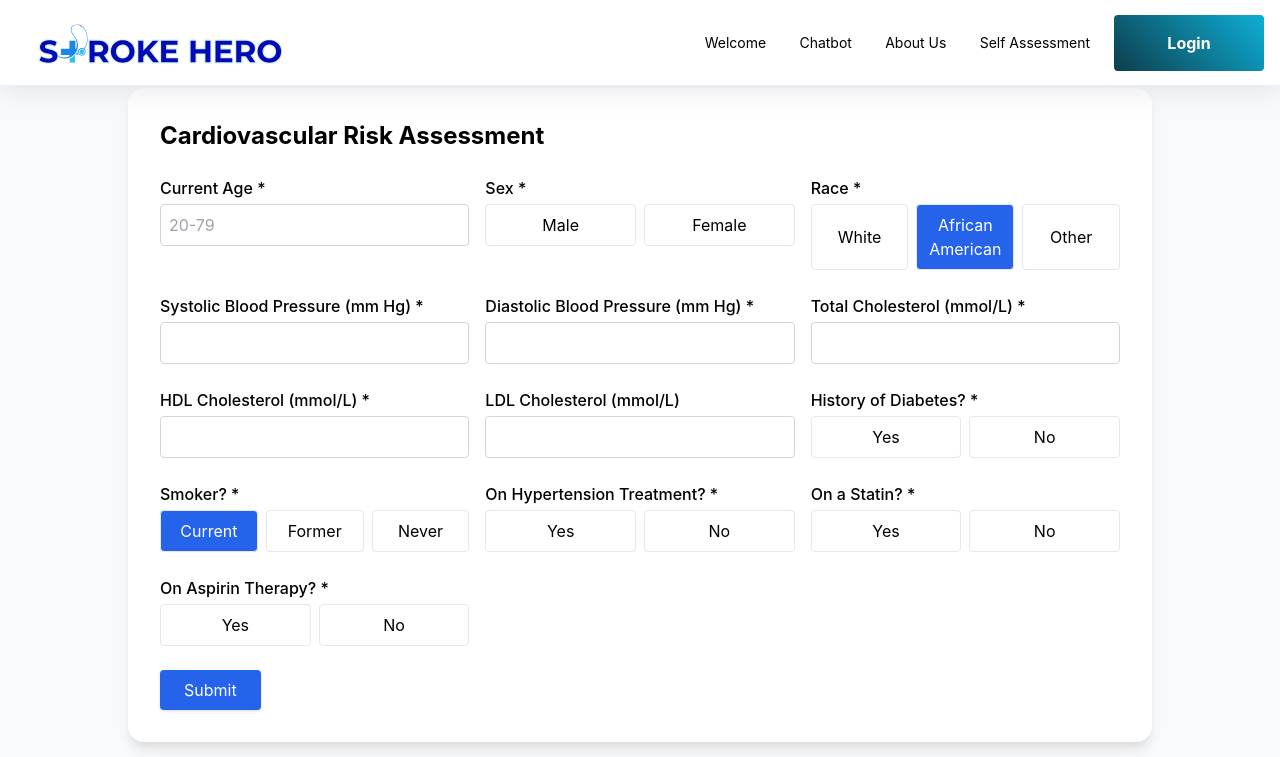
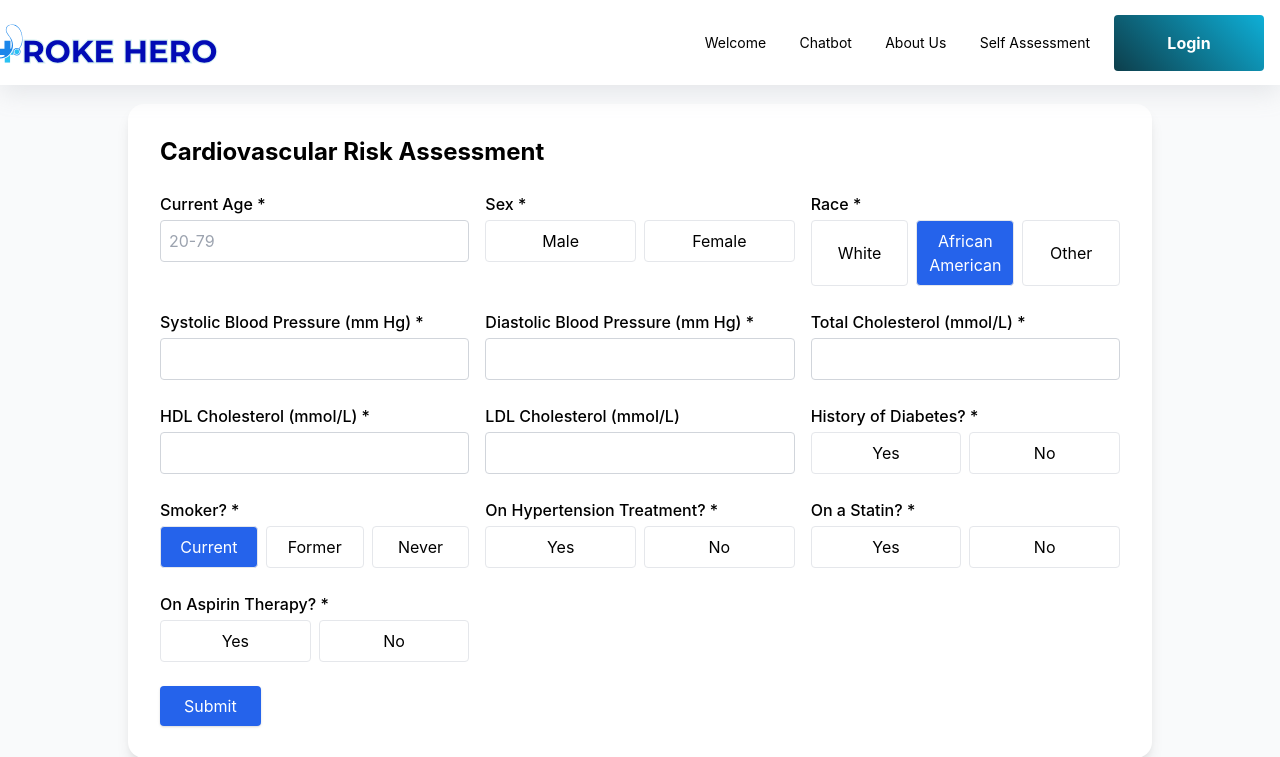
Before and after one commit to Zfeng0207/FIT3199-FYP, a Flask app: page /self_assessment in a window 1280 px wide. Shown: the top 757 px of the page. Run offline with Flask 3, Linux system fonts and the light colour scheme; some libraries are stand-ins or nearby versions.

```diff
--- a/src/templates/self_assesment.html
+++ b/src/templates/self_assesment.html
@@ -17,6 +17,7 @@
       width: auto     !important;
       height: 4.0625rem !important; /* back to the default desktop height */
       overflow: visible;            /* let your hero-text spill out if you’re using negative margins */
+      transform: translateX(-65px) !important;
     }
   </style>
 </head>
@@ -61,7 +62,7 @@
   </header>
 
   <!-- spacer to offset fixed header height -->
-  <div class="h-16"></div>
+  <div class="h-20"></div>
 
   <!-- ============================================ -->
   <!--             Risk Estimator Form             -->
```
